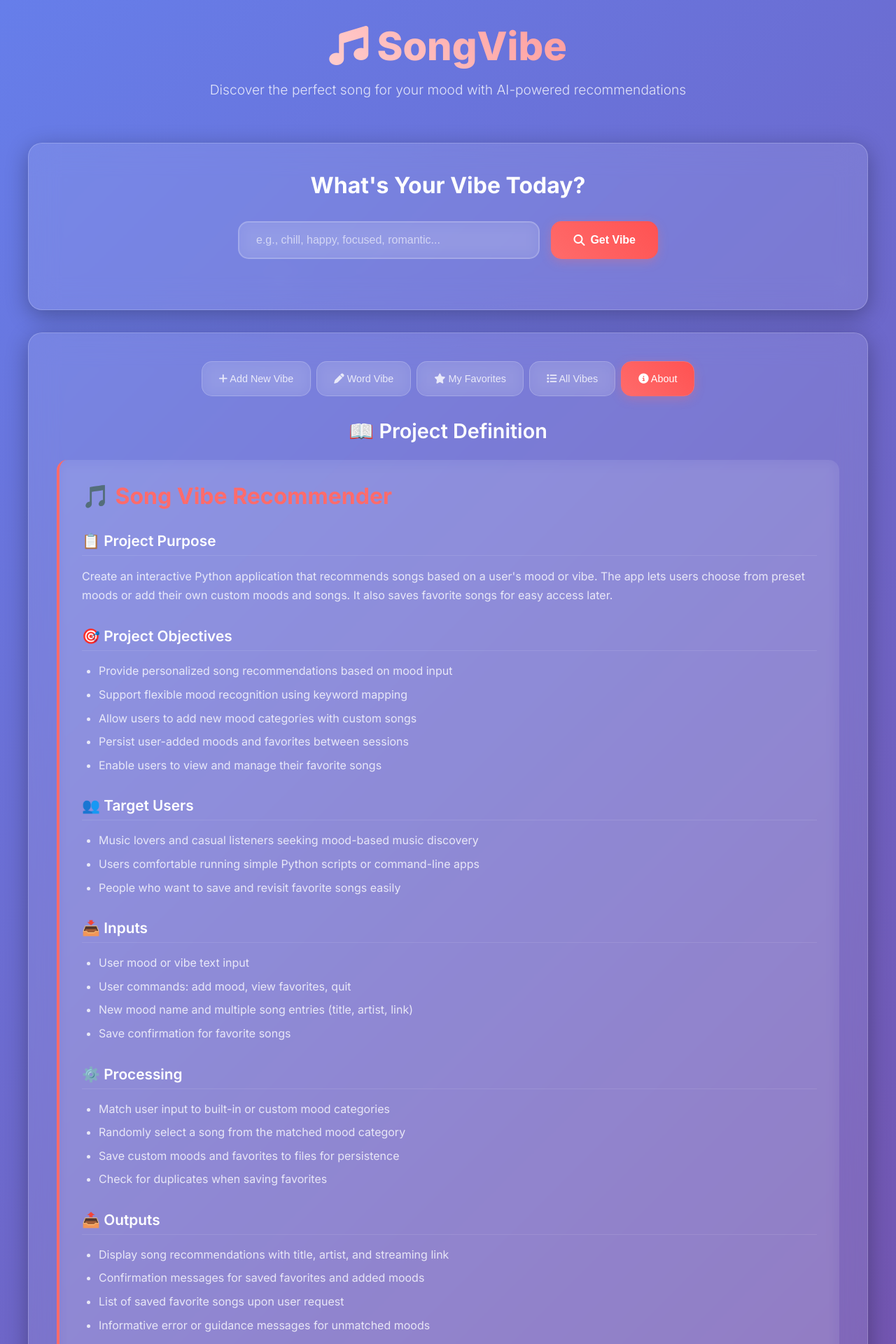
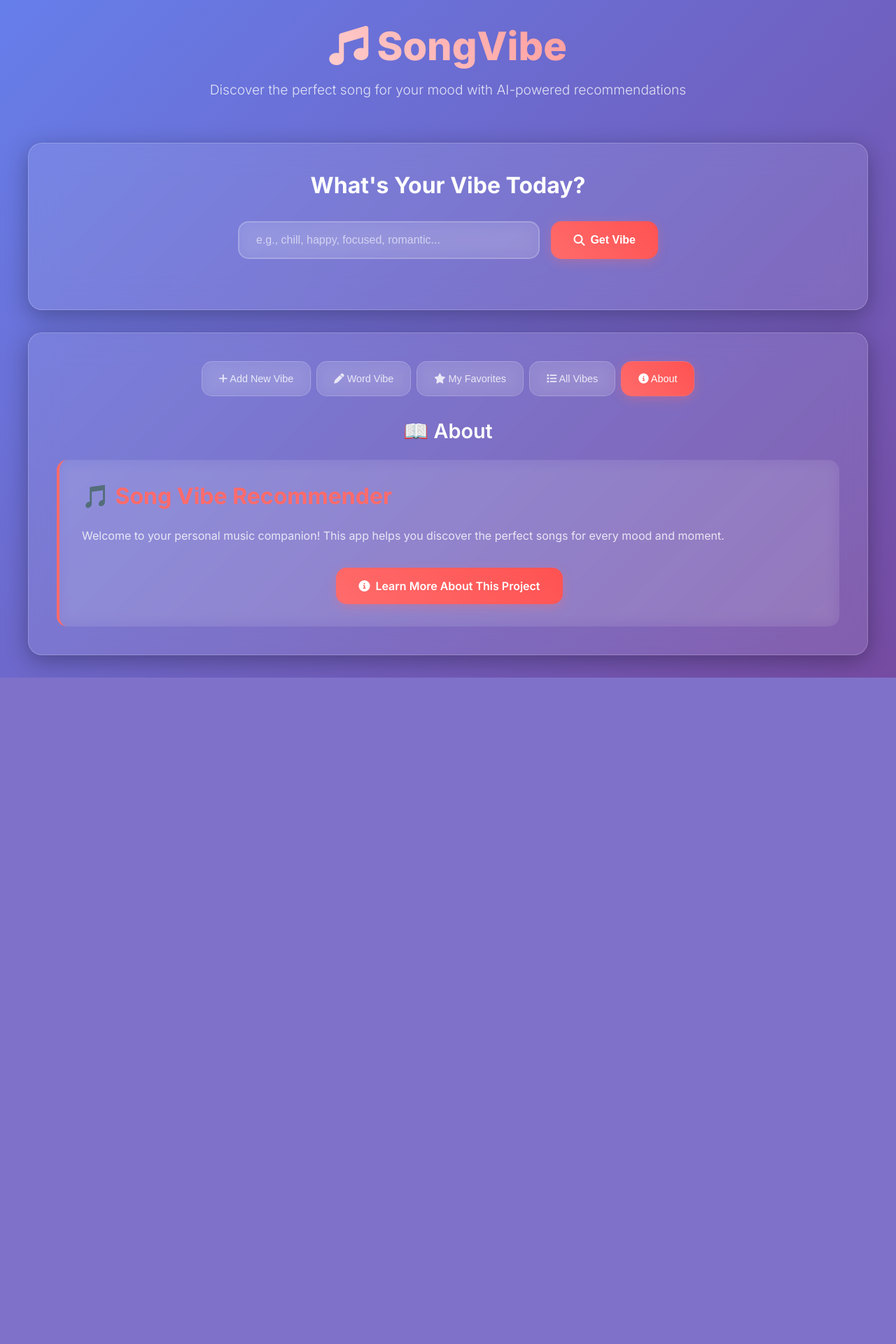
Before and after one commit to jasondbroomes-dev/AI_native-_journey, a Flask app: template templates/song_vibe.html in a window 1280 px wide, after a click on "About". Shown: the top 1920 px of the page at 70% size. After the commit the page ends 968 px from the top, so only its background shows below. Run offline with Flask 3, Linux system fonts and the light colour scheme; the template is opened without the code that fills it, so the values that code supplies are empty.

Commit message:
Remove project documentation from web interface and code files
- Removed detailed project definition from templates/song_vibe.html
- Replaced with simple welcome message and link to About page
- Removed extensive project documentation from ai_native broomes/song_vibe.py
- Replaced with concise description
- Cleaned up user interface to be more focused on functionality

```diff
--- a/templates/song_vibe.html
+++ b/templates/song_vibe.html
@@ -541,79 +541,16 @@
             </div>
 
             <div id="about" class="tab-content">
-                <h2 style="font-size: 1.8rem; font-weight: 600; margin-bottom: 1.5rem; text-align: center;">📖 Project Definition</h2>
+                <h2 style="font-size: 1.8rem; font-weight: 600; margin-bottom: 1.5rem; text-align: center;">📖 About</h2>
                 <div class="project-doc">
                     <h3>🎵 Song Vibe Recommender</h3>
+                    <p>Welcome to your personal music companion! This app helps you discover the perfect songs for every mood and moment.</p>
 
-                    <h4>📋 Project Purpose</h4>
-                    <p>Create an interactive Python application that recommends songs based on a user's mood or vibe. The app lets users choose from preset moods or add their own custom moods and songs. It also saves favorite songs for easy access later.</p>
-
-                    <h4>🎯 Project Objectives</h4>
-                    <ul>
-                        <li>Provide personalized song recommendations based on mood input</li>
-                        <li>Support flexible mood recognition using keyword mapping</li>
-                        <li>Allow users to add new mood categories with custom songs</li>
-                        <li>Persist user-added moods and favorites between sessions</li>
-                        <li>Enable users to view and manage their favorite songs</li>
-                    </ul>
-
-                    <h4>👥 Target Users</h4>
-                    <ul>
-                        <li>Music lovers and casual listeners seeking mood-based music discovery</li>
-                        <li>Users comfortable running simple Python scripts or command-line apps</li>
-                        <li>People who want to save and revisit favorite songs easily</li>
-                    </ul>
-
-                    <h4>📥 Inputs</h4>
-                    <ul>
-                        <li>User mood or vibe text input</li>
-                        <li>User commands: add mood, view favorites, quit</li>
-                        <li>New mood name and multiple song entries (title, artist, link)</li>
-                        <li>Save confirmation for favorite songs</li>
-                    </ul>
-
-                    <h4>⚙️ Processing</h4>
-                    <ul>
-                        <li>Match user input to built-in or custom mood categories</li>
-                        <li>Randomly select a song from the matched mood category</li>
-                        <li>Save custom moods and favorites to files for persistence</li>
-                        <li>Check for duplicates when saving favorites</li>
-                    </ul>
-
-                    <h4>📤 Outputs</h4>
-                    <ul>
-                        <li>Display song recommendations with title, artist, and streaming link</li>
-                        <li>Confirmation messages for saved favorites and added moods</li>
-                        <li>List of saved favorite songs upon user request</li>
-                        <li>Informative error or guidance messages for unmatched moods</li>
-                    </ul>
-
-                    <h4>✨ Features</h4>
-                    <ul>
-                        <li>Built-in moods with curated song lists</li>
-                        <li>AI-inspired keyword matching for flexible input recognition</li>
-                        <li>User-defined mood creation and immediate usage</li>
-                        <li>Persistent storage of custom moods and favorite songs</li>
-                        <li>Duplicate detection for favorites</li>
-                        <li>Command-line interface for easy interaction</li>
-                    </ul>
-
-                    <h4>🛠️ Technology Stack</h4>
-                    <ul>
-                        <li>Python 3.x</li>
-                        <li>Flask (for web interface)</li>
-                        <li>JSON for data persistence</li>
-                        <li>HTML/CSS/JavaScript (for web UI)</li>
-                    </ul>
-
-                    <h4>✅ Success Criteria</h4>
-                    <ul>
-                        <li>User can get relevant song recommendations by typing moods or keywords</li>
-                        <li>User can add new moods with songs and retrieve recommendations from them</li>
-                        <li>User's custom moods and favorites persist across program runs</li>
-                        <li>User can view and manage their favorite songs</li>
-                        <li>The app handles invalid inputs gracefully</li>
-                    </ul>
+                    <div style="text-align: center; margin-top: 2rem;">
+                        <a href="/about" class="btn btn-primary">
+                            <i class="fas fa-info-circle me-2"></i>Learn More About This Project
+                        </a>
+                    </div>
                 </div>
             </div>
         </div>
```
Also changed, not shown: ai_native broomes/song_vibe.py (+2 -57 lines).
